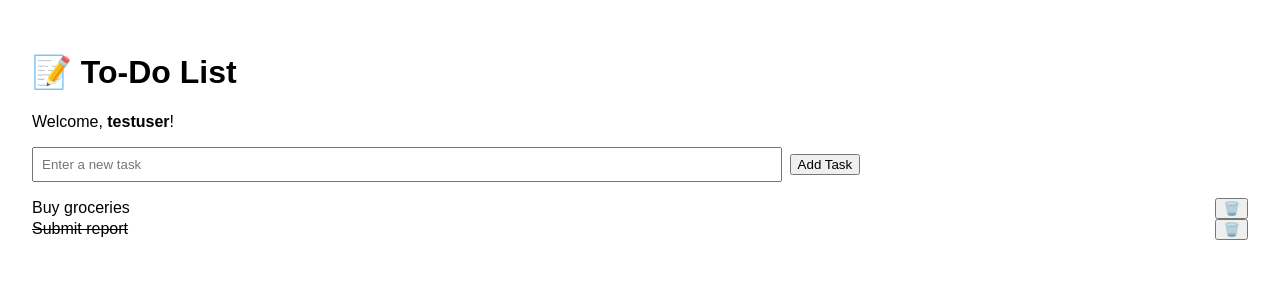
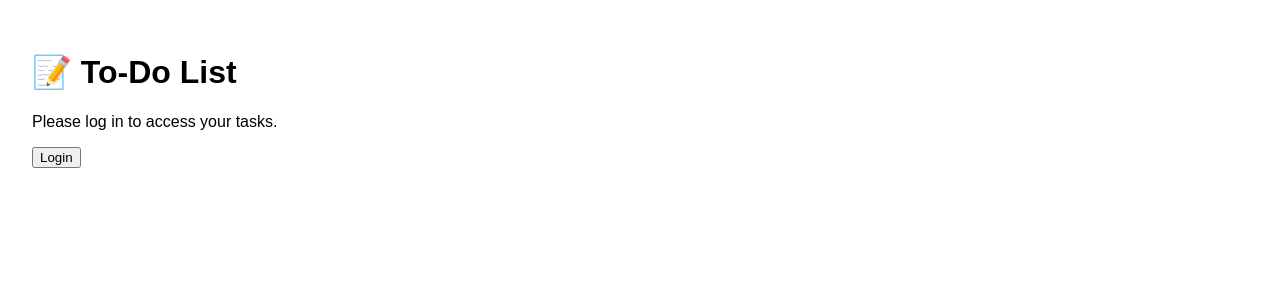
Before and after one commit to yoshymoo/cloud-proj, a React (Create React App) app: page / in a window 1280 px wide. Shown: the top 300 px of the page. Built offline with nearby package versions, Linux system fonts and the light colour scheme; what aws-amplify would draw is missing.

Commit message:
last push pls

```diff
--- a/src/App.tsx
+++ b/src/App.tsx
@@ -8,10 +8,13 @@ import {
   toggleTask,
   Task,
 } from "./mock/mockTasks";
-import { getCurrentUser } from "./mock/mockAuth";
+import {
+  getCurrentUser,
+  signIn,
+  signOut,
+} from "./mock/mockAuth";
 import { Amplify } from "aws-amplify";
 import awsExports from "./aws-exports";
-
 
 Amplify.configure(awsExports);
 
@@ -20,41 +23,92 @@ const App: React.FC = () => {
   const [newTask, setNewTask] = useState("");
   const [user, setUser] = useState<{ username: string } | null>(null);
 
+  // Load user + tasks on startup
   useEffect(() => {
     const loadData = async () => {
       const userInfo = await getCurrentUser();
       setUser(userInfo);
-      const data = await fetchTasks();
+      if (userInfo) {
+        const stored = localStorage.getItem(`mockTasks-${userInfo.username}`);
+        if (stored) {
+          setTasks(JSON.parse(stored));
+        } else {
+          const data = await fetchTasks(userInfo.username);
           setTasks(data);
+        }
+      }
     };
     loadData();
   }, []);
 
+  // Save tasks to localStorage when updated
+  useEffect(() => {
+    if (user) {
+      localStorage.setItem(`mockTasks-${user.username}`, JSON.stringify(tasks));
+    }
+  }, [tasks, user]);
+
+  const handleLogin = async () => {
+    const userInfo = await signIn();
+    setUser(userInfo);
+    const stored = localStorage.getItem(`mockTasks-${userInfo.username}`);
+    if (stored) {
+      setTasks(JSON.parse(stored));
+    } else {
+      const data = await fetchTasks(userInfo.username);
+      setTasks(data);
+    }
+  };
+
+  const handleLogout = async () => {
+    if (user) {
+      localStorage.removeItem(`mockTasks-${user.username}`);
+    }
+    await signOut();
+    setUser(null);
+    setTasks([]);
+  };
+
   const handleAddTask = async () => {
-    if (newTask.trim() === "") return;
-    const created = await addTask(newTask);
+    if (newTask.trim() === "" || !user) return;
+    const created = await addTask(newTask, user.username);
     setTasks((prev) => [...prev, created]);
     setNewTask("");
   };
 
   const handleDeleteTask = async (id: string) => {
-    await deleteTask(id);
+    if (!user) return;
+    await deleteTask(id, user.username);
     setTasks((prev) => prev.filter((t) => t.id !== id));
   };
 
   const handleToggleTask = async (id: string) => {
-    const updated = await toggleTask(id);
+    if (!user) return;
+    const updated = await toggleTask(id, user.username);
     if (updated) {
       setTasks((prev) =>
-        prev.map((t) => (t.id === id ? { ...t, isCompleted: !t.isCompleted } : t))
+        prev.map((t) =>
+          t.id === id ? { ...t, isCompleted: !t.isCompleted } : t
+        )
       );
     }
   };
 
+
+
+
   return (
     <div style={{ padding: "2rem", fontFamily: "Arial, sans-serif" }}>
       <h1>📝 To-Do List</h1>
-      {user && <p>Welcome, <strong>{user.username}</strong>!</p>}
+
+      {user ? (
+        <>
+          <p>
+            Welcome, <strong>{user.username}</strong>!
+          </p>
+          <button onClick={handleLogout} style={{ marginBottom: "1rem" }}>
+            Logout
+          </button>
 
           <div style={{ marginBottom: "1rem" }}>
             <input
@@ -72,6 +126,13 @@ const App: React.FC = () => {
             onDelete={handleDeleteTask}
             onToggle={handleToggleTask}
           />
+        </>
+      ) : (
+        <>
+          <p>Please log in to access your tasks.</p>
+          <button onClick={handleLogin}>Login</button>
+        </>
+      )}
     </div>
   );
 };
--- a/src/mock/mockAuth.ts
+++ b/src/mock/mockAuth.ts
@@ -1,10 +1,19 @@
-// src/mock/mockAuth.ts
+export const getCurrentUser = async () => {
+  const user = localStorage.getItem("mockUser");
+  return user ? JSON.parse(user) : null;
+};
 
-export const getCurrentUser = async () => {
-  return {
+export const signIn = async () => {
+  const mockUser = {
     username: "testuser",
     attributes: {
       email: "testuser@example.com",
     },
   };
+  localStorage.setItem("mockUser", JSON.stringify(mockUser));
+  return mockUser;
 };
+
+export const signOut = async () => {
+  localStorage.removeItem("mockUser");
+};
--- a/src/mock/mockTasks.ts
+++ b/src/mock/mockTasks.ts
@@ -1,36 +1,29 @@
-// src/mock/mockTasks.ts
-
 export interface Task {
   id: string;
+  userId: string;
   taskName: string;
   isCompleted: boolean;
   createdAt: string;
 }
 
-let tasks: Task[] = [
-  {
-    id: "1",
-    taskName: "Buy groceries",
-    isCompleted: false,
-    createdAt: new Date().toISOString(),
-  },
-  {
-    id: "2",
-    taskName: "Submit report",
-    isCompleted: true,
-    createdAt: new Date().toISOString(),
-  },
-];
+// In-memory simulation of tasks (for runtime only)
+let tasks: Task[] = [];
 
-// Simulate fetching all tasks
-export const fetchTasks = async (): Promise<Task[]> => {
-  return new Promise((resolve) => setTimeout(() => resolve(tasks), 300));
+// Simulates fetching tasks that belong to a specific user
+export const fetchTasks = async (userId: string): Promise<Task[]> => {
+  return new Promise((resolve) => {
+    setTimeout(() => {
+      const userTasks = tasks.filter((t) => t.userId === userId);
+      resolve(userTasks);
+    }, 300);
+  });
 };
 
-// Add a new task
-export const addTask = async (taskName: string): Promise<Task> => {
+// Simulates adding a new task for the logged-in user
+export const addTask = async (taskName: string, userId: string): Promise<Task> => {
   const newTask: Task = {
     id: Date.now().toString(),
+    userId,
     taskName,
     isCompleted: false,
     createdAt: new Date().toISOString(),
@@ -39,9 +32,9 @@ export const addTask = async (taskName: string): Promise<Task> => {
   return newTask;
 };
 
-// Toggle complete status
-export const toggleTask = async (id: string): Promise<Task | null> => {
-  const task = tasks.find((t) => t.id === id);
+// Simulates toggling task completion, ensuring the task belongs to the user
+export const toggleTask = async (id: string, userId: string): Promise<Task | null> => {
+  const task = tasks.find((t) => t.id === id && t.userId === userId);
   if (task) {
     task.isCompleted = !task.isCompleted;
     return task;
@@ -49,7 +42,7 @@ export const toggleTask = async (id: string): Promise<Task | null> => {
   return null;
 };
 
-// Delete a task
-export const deleteTask = async (id: string): Promise<void> => {
-  tasks = tasks.filter((t) => t.id !== id);
+// Simulates deleting a task, only if it belongs to the user
+export const deleteTask = async (id: string, userId: string): Promise<void> => {
+  tasks = tasks.filter((t) => !(t.id === id && t.userId === userId));
 };
```
Lines whose indentation alone changed are shown as unchanged.
